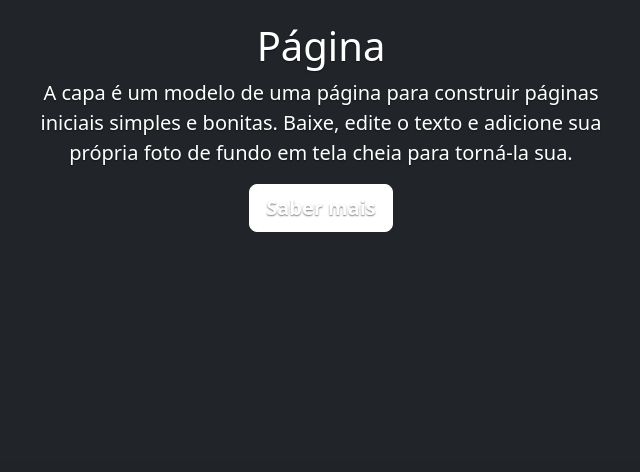
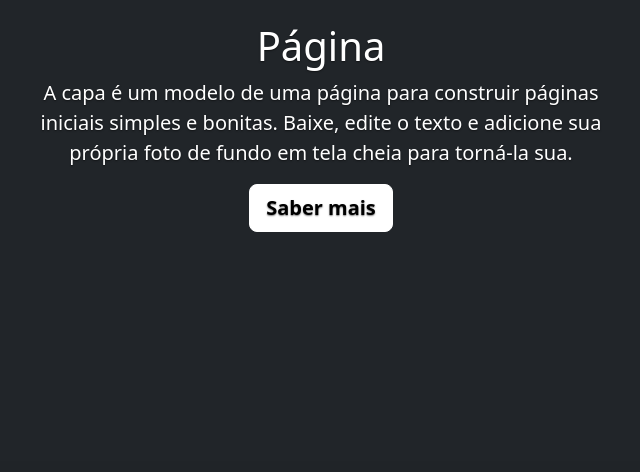
Before and after one commit to NicolasMussi89/cover, a PHP site: page / in a window 1280 px wide. Shown: the part 267-739 px from the top of the page, without its empty margins (319-959 px from the left). Run offline with PHP 8.4, Linux system fonts and the light colour scheme; some libraries are stand-ins or nearby versions.

Commit message:
arruma css

```diff
--- a/index.php
+++ b/index.php
@@ -49,12 +49,12 @@
     <h1>Página</h1>
     <p class="lead">A capa é um modelo de uma página para construir páginas iniciais simples e bonitas. Baixe, edite o texto e adicione sua própria foto de fundo em tela cheia para torná-la sua.</p>
     <p class="lead">
-      <a href="#" class="btn btn-lg btn-secondary fw-bold border-white bg-white">Saber mais</a>
+    <a href="#" class="btn btn-lg btn-secondary fw-bold border-white bg-white" style="color: black;">Saber mais</a>
     </p>
   </main>
 
   <footer class="mt-auto text-white-50">
-    <p>Por </a><a href="https://github.com/NicolasMussi89" class="text-white">@Nicolas</a>.</p>
+    <p>Por </a><a href="https://github.com/NicolasMussi89" class="text-white">@Nicolas🦇</a>.</p>
   </footer>
 </div>
 
```
